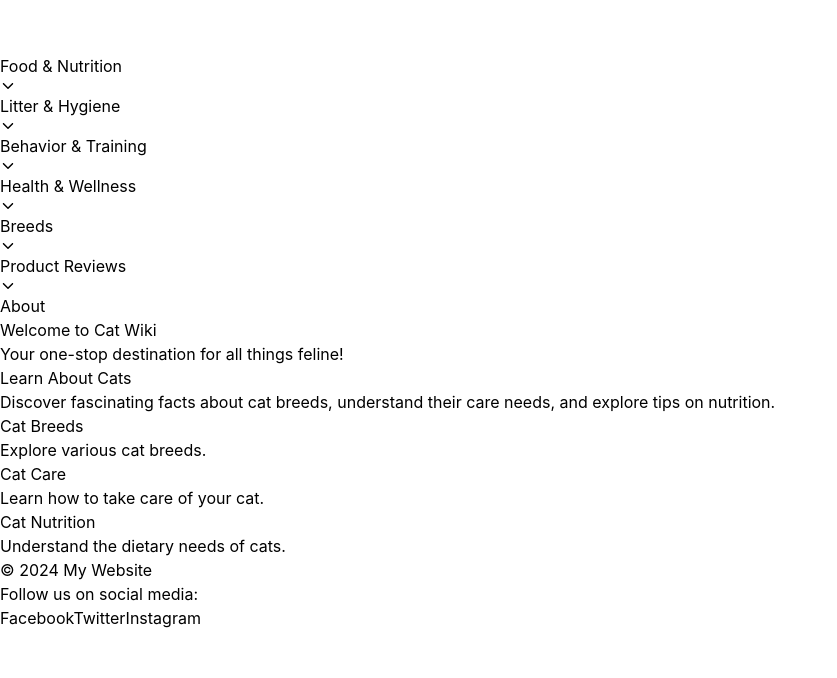
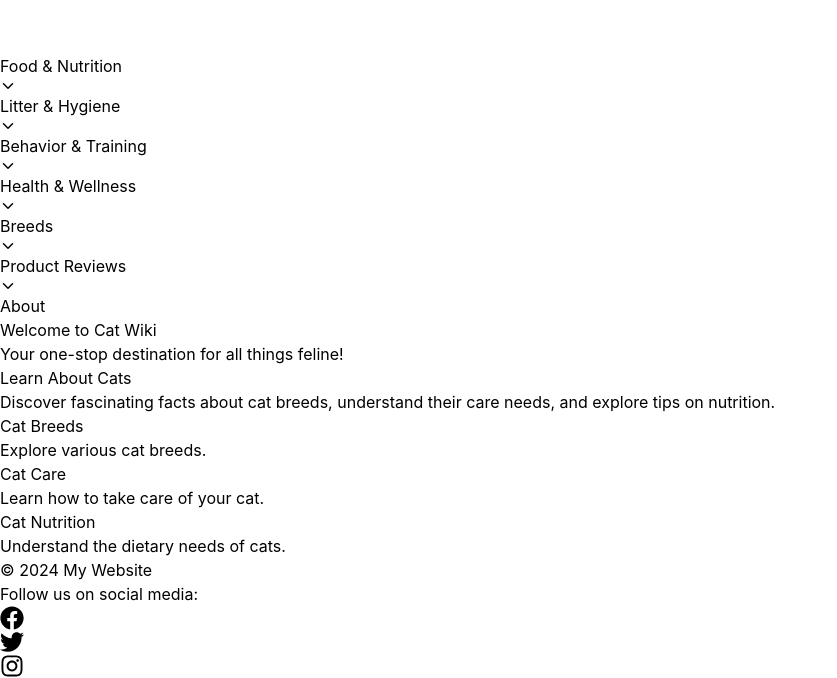
Before and after one commit to IbrahimElsa/cat_projec, a React (Create React App) app: page / in a window 1280 px wide. Shown: the part 994-1672 px from the top of the page, without its empty margins (0-837 px from the left). Before the commit the page ends 1624 px from the top, so only its background shows below. Built offline with nearby package versions, Linux system fonts and the light colour scheme.

Commit message:
updated footer

```diff
--- a/src/components/Footer.js
+++ b/src/components/Footer.js
@@ -1,15 +1,16 @@
 import React from 'react';
+import { FaFacebook, FaInstagram, FaTwitter } from "react-icons/fa";
 
 const Footer = () => {
     return (
-        <footer className="bg-gray-800 text-white text-center mt-16 xl:ml-60 xl:mt-0 fixed bottom-0 left-0 right-0">
+        <footer className=" text-black text-center mt-16 xl:ml-60 xl:mt-0 fixed bottom-0 left-0 right-0">
             <div className="container mx-auto">
                 <p>&copy; {new Date().getFullYear()} My Website</p>
                 <p>Follow us on social media:</p>
-                <div className="flex justify-center space-x-4">
-                    <a href="#" className="hover:text-gray-400">Facebook</a>
-                    <a href="#" className="hover:text-gray-400">Twitter</a>
-                    <a href="#" className="hover:text-gray-400">Instagram</a>
+                <div className="flex justify-center space-x-4 pb-4 pt-2">
+                    <a href="#" className="hover:text-gray-400"><FaFacebook size={24} /></a>
+                    <a href="#" className="hover:text-gray-400"><FaTwitter size={24} /></a>
+                    <a href="#" className="hover:text-gray-400"><FaInstagram size={24} /></a>
                 </div>
             </div>
         </footer>
--- a/src/components/Navbar.js
+++ b/src/components/Navbar.js
@@ -8,7 +8,7 @@ const Navbar = () => {
     const [isMenuOpen, setIsMenuOpen] = useState(false);
     const [openDropdown, setOpenDropdown] = useState('');
     const location = useLocation();
-    const desktopBreakpoint = 768; // Tailwind CSS md breakpoint
+    const desktopBreakpoint = 768;
 
     useEffect(() => {
         const handleResize = () => {
```
